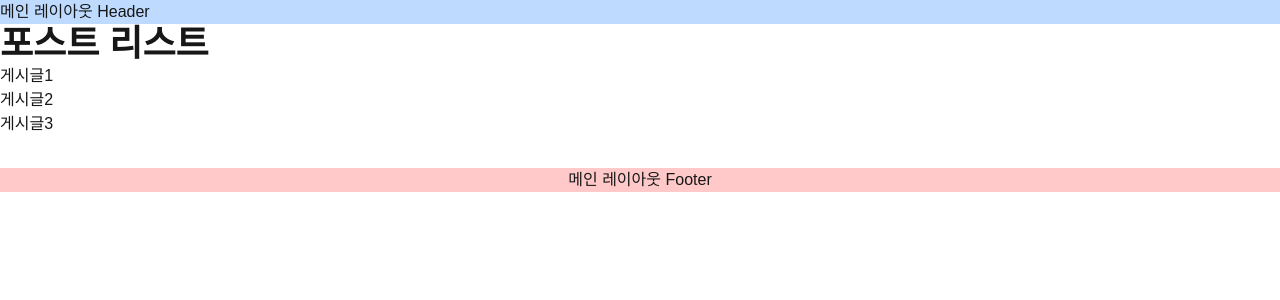
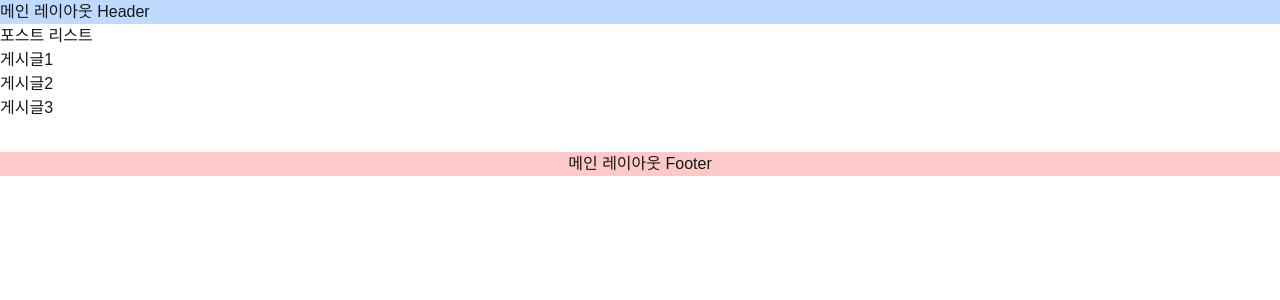
Before and after one commit to WooRung/shinhan6-nextjs, a Next.js app: page /posts in a window 1280 px wide. Shown: the top 300 px of the page. Built offline with nearby package versions, Linux system fonts and the light colour scheme.

Commit message:
add PostList

```diff
--- a/src/app/(main)/posts/page.tsx
+++ b/src/app/(main)/posts/page.tsx
@@ -1,12 +1,12 @@
+import PostList from "@/components/blocks/PostList";
+
 export default function PostListPage() {
+  // 서버에서만 실행됩니다. ==> 서버 컴포넌트
+  // 브라우저에서 동작하는 코드는 이곳에 작성할 수 없습니다.
+  console.log("PostListPage 렌더링!");
   return (
     <div>
-      <h1 className="text-4xl font-bold">포스트 리스트</h1>
-      <ul>
-        <li>게시글1</li>
-        <li>게시글2</li>
-        <li>게시글3</li>
-      </ul>
+      <PostList />
     </div>
   );
 }
--- /dev/null
+++ b/src/components/blocks/PostList/PostList.client.tsx
@@ -0,0 +1,25 @@
+// /components/blocks/PostList/PostList.client.tsx
+"use client"; // client 컴포넌트
+
+import { useEffect } from "react";
+
+export default function PostListClient() {
+  // 이 컴포넌트는 클라이언트 사이드에서 실행됩니다.
+
+  useEffect(() => {
+    console.log("PostListClient 마운트!");
+  }, []);
+
+  // 서버에서 (최초 화면을 그릴때와 브라우저에서 컴포넌트 만들때) 호출.
+  console.log("PostListClient: 클라이언트 컴포넌트");
+  return (
+    <div>
+      <h1>포스트 리스트</h1>
+      <ul>
+        <li>게시글1</li>
+        <li>게시글2</li>
+        <li>게시글3</li>
+      </ul>
+    </div>
+  );
+}
--- /dev/null
+++ b/src/components/blocks/PostList/PostList.tsx
@@ -0,0 +1,8 @@
+import PostListClient from "./PostList.client";
+
+export default function PostList() {
+  // 오직 서버에서만 실행됩니다.
+  // 브라우저에서 실행되는 코드는 이 곳에 작성할 수 없습니다.
+  console.log("PostList 서버컴포넌트!");
+  return <PostListClient />;
+}
--- /dev/null
+++ b/src/components/blocks/PostList/index.ts
@@ -0,0 +1,5 @@
+// import PostList from "./PostList";
+
+// export default PostList;
+
+export { default } from "./PostList";
```
